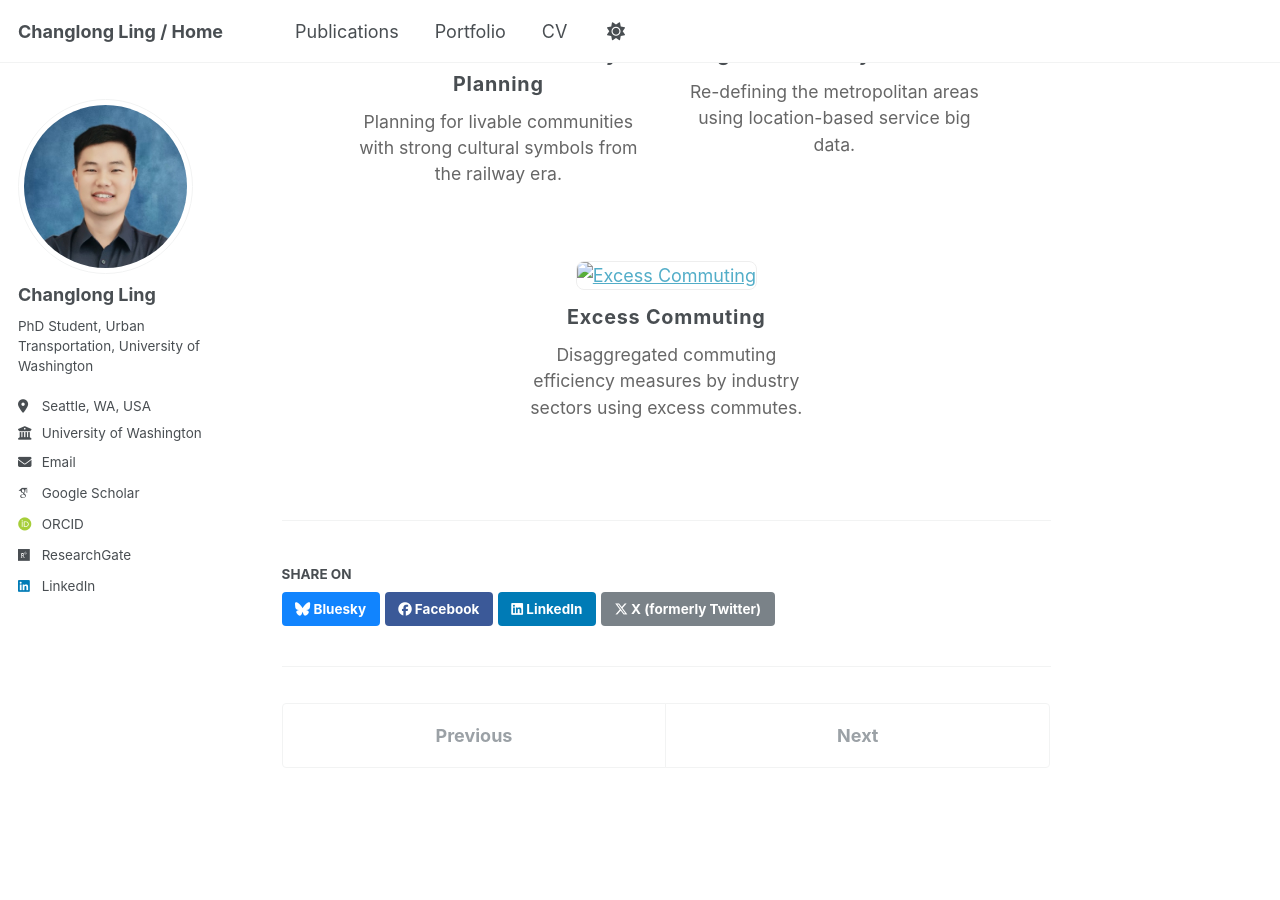
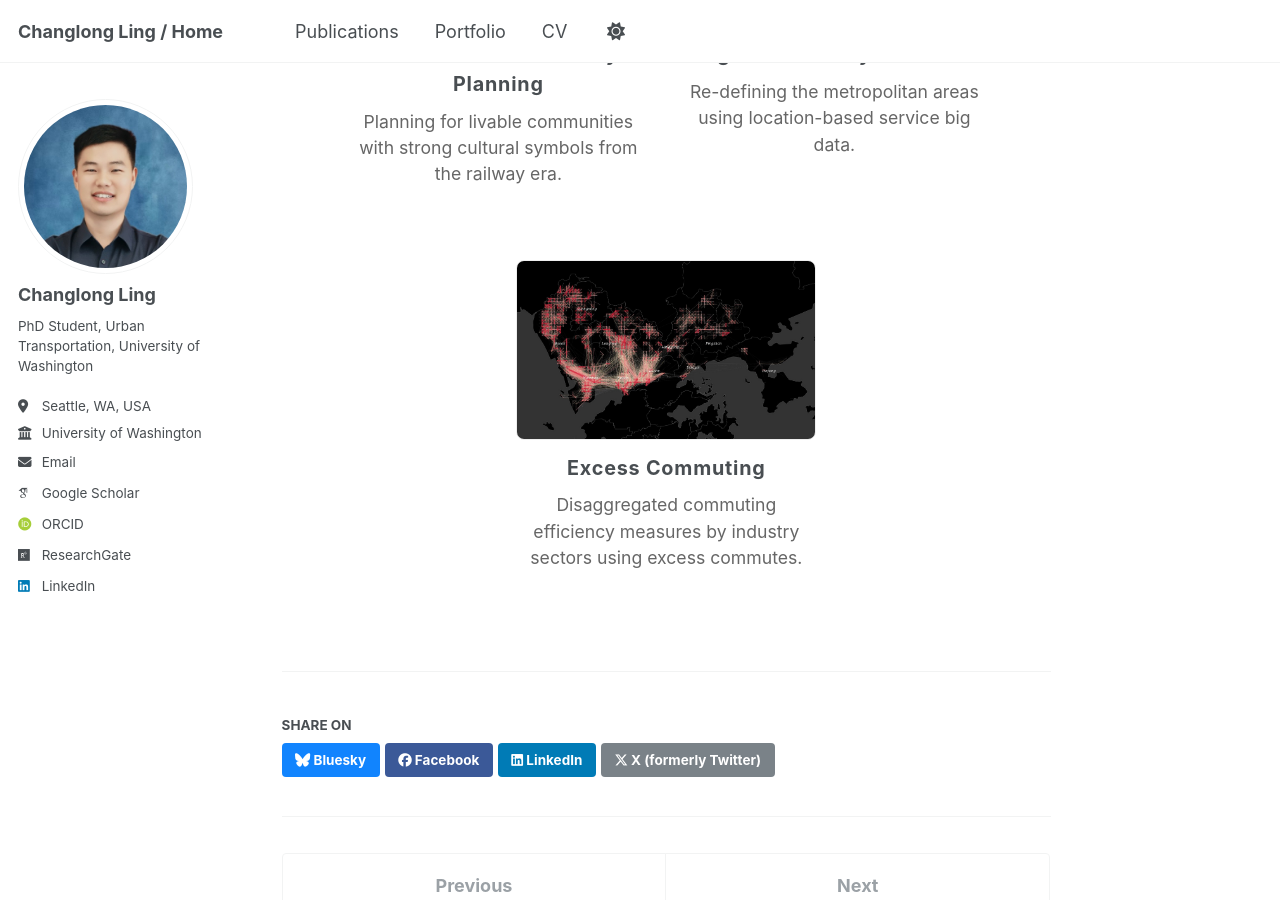
Before and after one commit to ChanglongLing/changlongling.github.io, a Jekyll site: the page built from _portfolio/portfolio-1.md, in a window 1280 px wide and 900 px high, scrolled down 349 px. Built offline with Jekyll 4.4.1, drawn with Linux system fonts in a browser that asks for light colours; some web fonts are replaced.

Commit message:
Update portfolio-1.md

```diff
--- a/_portfolio/portfolio-1.md
+++ b/_portfolio/portfolio-1.md
@@ -55,7 +55,7 @@ permalink: /portfolio/
 
   <div class="project-card">
     <a href="https://your-link.com/project3" target="_blank">
-      <img src="/images/exce_comm.jpg" alt="Excess Commuting">
+      <img src="/images/portfolio/exce_comm.jpg" alt="Excess Commuting">
     </a>
     <div class="project-title">Excess Commuting</div>
     <div class="project-desc">
```
